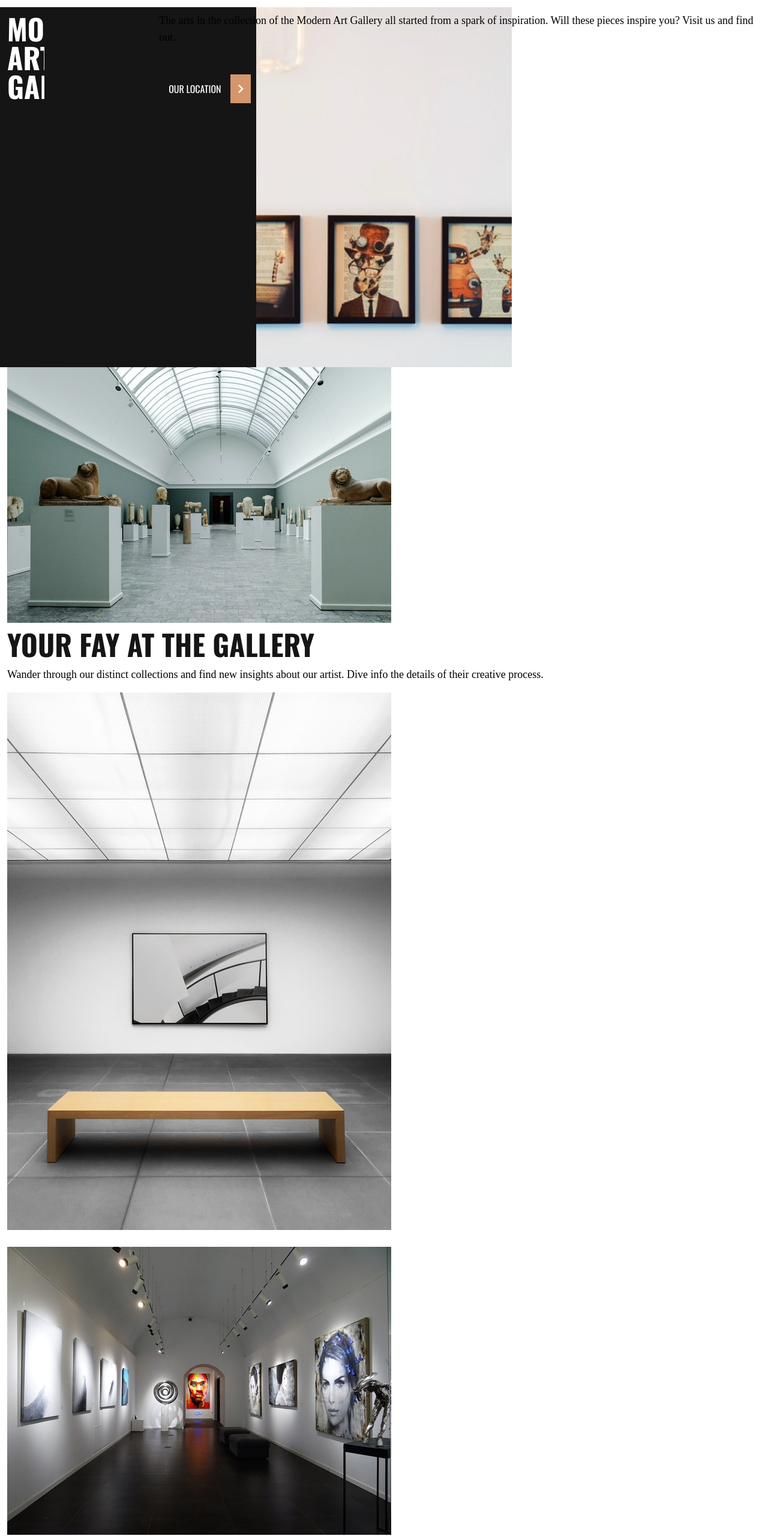
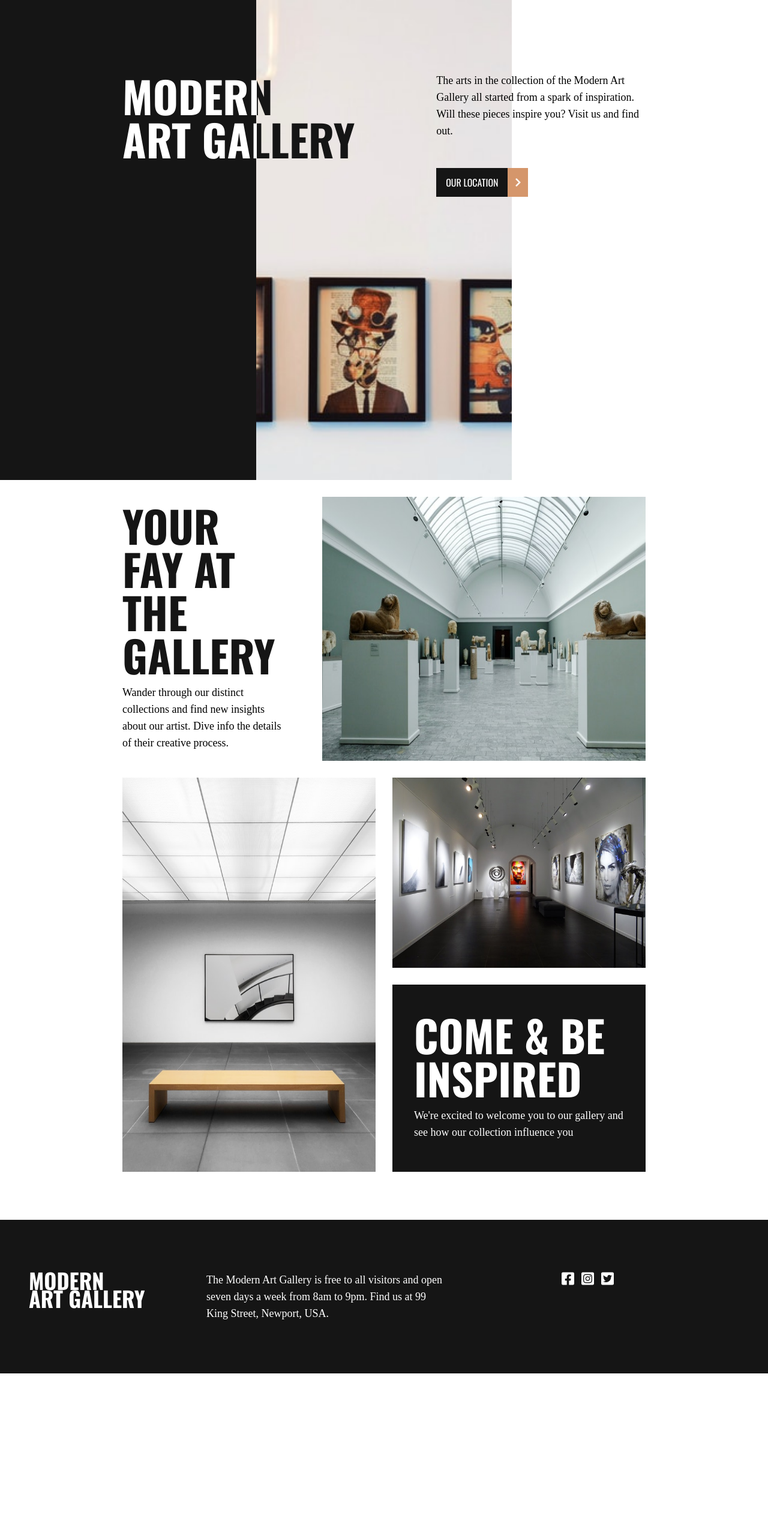
Before and after one commit to JohannMeza/TailwindArtGallery, a website: page public/index.html in a window 1280 px wide. Shown: the top 2560 px of the page at 60% size. After the commit the page ends 2289 px from the top, so only its background shows below. Drawn offline with nearby package versions, Linux system fonts and the light colour scheme; a web font is replaced by a local one.

Commit message:
Completed Web Page

```diff
--- a/public/index.html
+++ b/public/index.html
@@ -10,8 +10,8 @@
 </head>
 <body>
   <!-- HEADER -->
-  <header class="xsm:h-auto md:h-[75vh] relative">
-    <div class="grid w-full h-full grid-cols-1 xsm:grid-rows-2 md:grid-rows-1 md:grid-cols-3 md:absolute xsm:relative -z-10">
+  <header class="xsm:h-auto md:min-h-[100vh] relative">
+    <div class="grid w-full md:min-h-[100vh] grid-cols-1 xsm:grid-rows-2 md:grid-rows-1 md:grid-cols-3 ">
       <div class="md:bg-primary row-span-2"></div>
       <div class="row-span-full md:col-start-2">
         <img src="./image/header-slider.jpg" class="object-cover min-w-full xsm:h-[250px] md:h-full" alt="Gallery Modern">
@@ -19,58 +19,61 @@
       <div class="hidden xsm:hidden"></div>
     </div>
 
-    <div class="container md:flex flex-row px-3 mt-3">
-      <h1 class="md:bg-gradient-text-header xsm:text-primary md:text-none bg-clip-text title">MODERN <br> ART GALLERY</h1>
+    <div class="container md:flex md:w-[70%] justify-between flex-row px-3 md:pt-28 h-full xsm:relative md:absolute inset-x-0 top-0">
+      <h1 class="md:bg-gradient-text-header xsm:text-primary md:text-none bg-clip-text title w-3/4">MODERN <br> ART GALLERY</h1>
 
-      <div>
+      <div class="md:w-2/4">
         <p class="paragraph">The arts in the collection of the Modern Art Gallery all started from a spark of inspiration. Will these pieces inspire you? Visit us and find out.</p>
 
-        <div class="mt-8 mb-12 inline-block cursor-pointer">
+        <a href="./location.html" class="mt-8 mb-12 inline-block">
           <span class="font-oswald py-3 bg-primary text-third float-left px-4">OUR LOCATION</span>
           <span class="bg-secundary inline-block p-3 float-left text-third">
             <i class="fas fa-chevron-right"></i>
           </span>
-        </div>
+        </a>
       </div>
     </div>
   </header>
 
-  <div class="px-3 clear-both">
-    <main>
-      <div>
-        <img src="./image/image-1.jpg" alt="">
+  <div class="px-3 clear-both md:w-[70%] mx-auto mt-7">
+    <main class="md:flex md:flex-row-reverse gap-16">
+      <div class="md:w-2/3">
+        <img src="./image/image-1.jpg" class="w-full h-full" alt="">
       </div>
-      <div>
+      <div class="md:w-1/3">
         <h2 class="title text-primary">YOUR FAY AT THE GALLERY</h2>
         <p class="paragraph">Wander through our distinct collections and find new insights about our artist. Dive info the details of their creative process.</p>
       </div>
     </main>
 
-    <section class="grid grid-cols-1 gap-7">
-      <div><img src="./image/image-2.jpg" alt=""></div>
-
+    <section class="grid grid-cols-1 md:grid-cols-2 gap-7 mt-7">
       <div>
-        <img src="./image/image-3.jpg" alt="">
+        <img src="./image/image-2.jpg" class="h-full" alt="">
       </div>
 
-      <div class="p-9 bg-primary">
-        <div>
-          <h2 class="title text-third">COME & BE <br> INSPIRED</h2>
-          <p class="paragraph text-third">We're excited to welcome you to our gallery and see how our collection influence you</p>
+      <div class="grid gap-7">
+        <img src="./image/image-3.jpg" alt="">
+
+        <div class="p-9 bg-primary">
+          <div>
+            <h2 class="title text-third">COME & BE <br> INSPIRED</h2>
+            <p class="paragraph text-third">We're excited to welcome you to our gallery and see how our collection influence you</p>
+          </div>
         </div>
       </div>
+
     </section>
   </div>
 
-  <footer class="bg-primary mt-20 px-3">
-    <div class="container px-9 py-6">
-      <h3 class="font-black text-3xl font-oswald text-third my-6">MODERN <br> ART GALLERY</h3>
-      <p class="paragraph my-4 text-third">The Modern Art Gallery is free to all visitors and open seven days a week from 8am to 9pm. Find us at 99 King Street, Newport, USA.</p>
+  <footer class="bg-primary md:h-64 mt-20 px-3 flex items-center">
+    <div class="container px-9 py-6 md:grid grid-cols-4">
+      <h3 class="font-black text-4xl font-oswald text-third xsm:my-6 md:my-0 leading-[1.9rem]">MODERN <br> ART GALLERY</h3>
+      <p class="paragraph xsm:my-4 md:my-0 md:w-2/3 text-third col-span-2">The Modern Art Gallery is free to all visitors and open seven days a week from 8am to 9pm. Find us at 99 King Street, Newport, USA.</p>
 
       <div class="text-third flex gap-3 text-2xl cursor-pointer">
-        <i class="fab fa-facebook-square hover:scale-125"></i>
-        <i class="fab fa-instagram-square hover:scale-150"></i>
-        <i class="fab fa-twitter-square hover:scale-150"></i>
+        <i class="fab fa-facebook-square icon-anima"></i>
+        <i class="fab fa-instagram-square icon-anima"></i>
+        <i class="fab fa-twitter-square icon-anima"></i>
       </div>
     </div>
   </footer>
--- a/src/css/app.css
+++ b/src/css/app.css
@@ -6,9 +6,13 @@
 @tailwind utilities;
 
 .title {
-  @apply font-black text-5xl font-oswald my-3;
+  @apply font-black text-6xl sm:text-7xl font-oswald my-3;
 }
 
 .paragraph {
   @apply font-ruluko text-lg mt-2 mb-4;
 }
+
+.icon-anima {
+  @apply hover:scale-125 transition duration-200;
+}
--- a/tailwind.config.js
+++ b/tailwind.config.js
@@ -24,7 +24,7 @@ module.exports = {
     },
     extend: {
       backgroundImage: theme => ({
-        'gradient-text-header': 'linear-gradient(90deg,#fff 24.5%, #151515 10%)'
+        'gradient-text-header': 'linear-gradient(90deg,#fff 42.9%, #151515 10%)'
       })
     },
   },
```
Also changed, not shown: public/location.html (added, +49 -0 lines), public/css/main.css, public/image/location.jpg (added).
